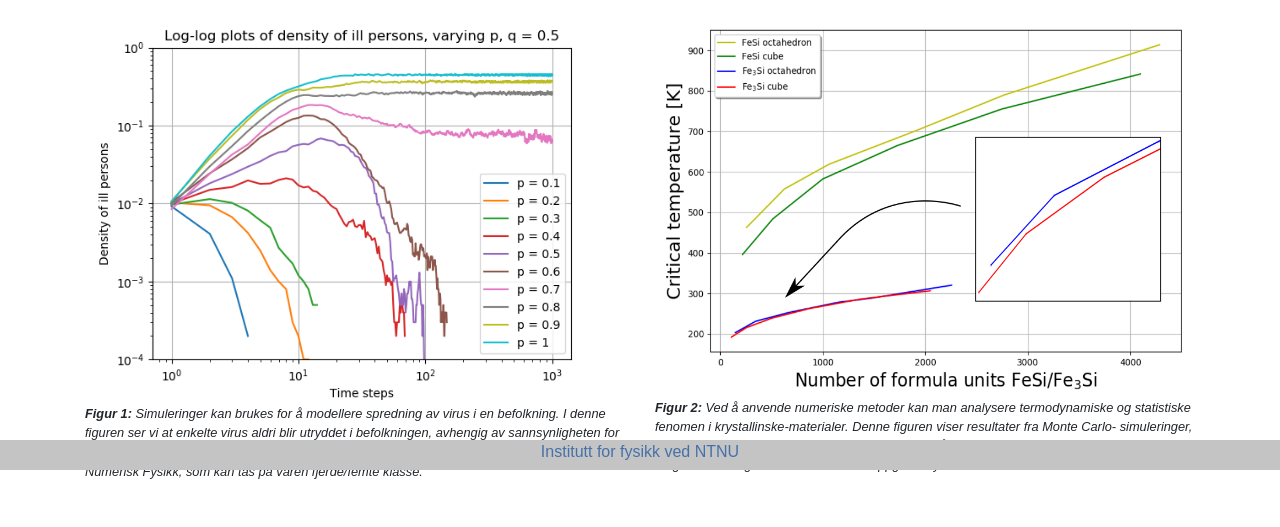
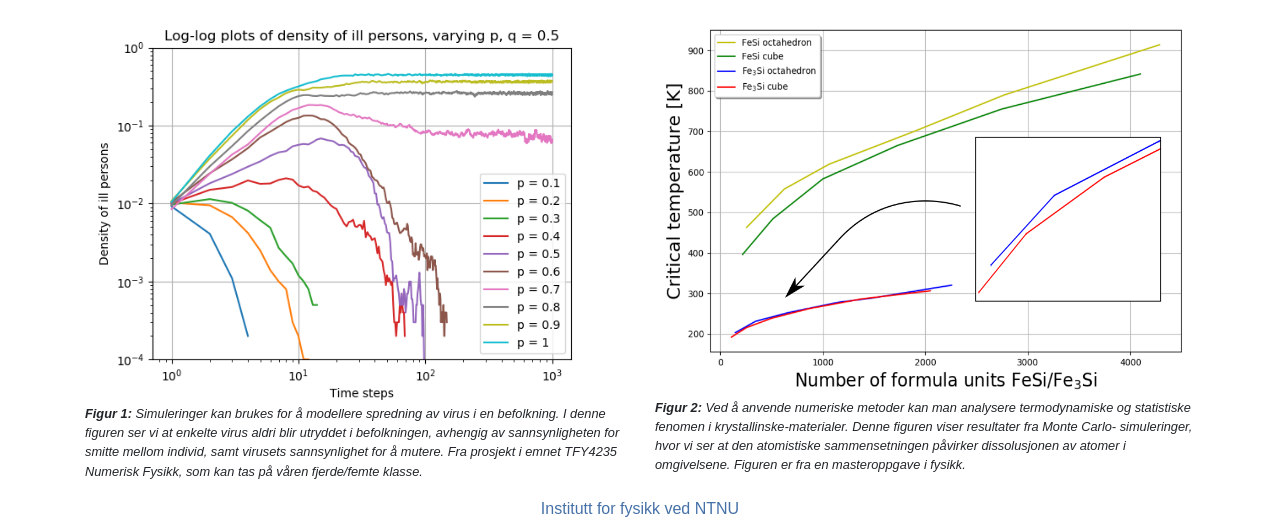
Before and after one commit to solfridhj/numfys-webpage, a PHP site: page / in a window 1280 px wide. Shown: the part 330-857 px from the top of the page. Before the commit the page ends 809 px from the top, so only its background shows below. Run offline with PHP 8.4, Linux system fonts and the light colour scheme; some libraries are stand-ins or nearby versions.

Commit message:
testing footer

```diff
--- a/style.css
+++ b/style.css
@@ -4,7 +4,6 @@ body {
 
 }
 
-.
 
 .dropdown-item {
   color: rgb(255, 255, 255);
@@ -153,16 +152,10 @@ table.small-margin  {
 }
 
 footer {
-  bottom: 0;
-  position: absolute;
   left: 0;
   height: 30px;
   width: 100%;
   text-align: center;
   color: #4671a8;
-  background-color: rgb(196, 196, 196);
+
 }
-
-footer.front-footer {
-  position: relative;
-}
```
